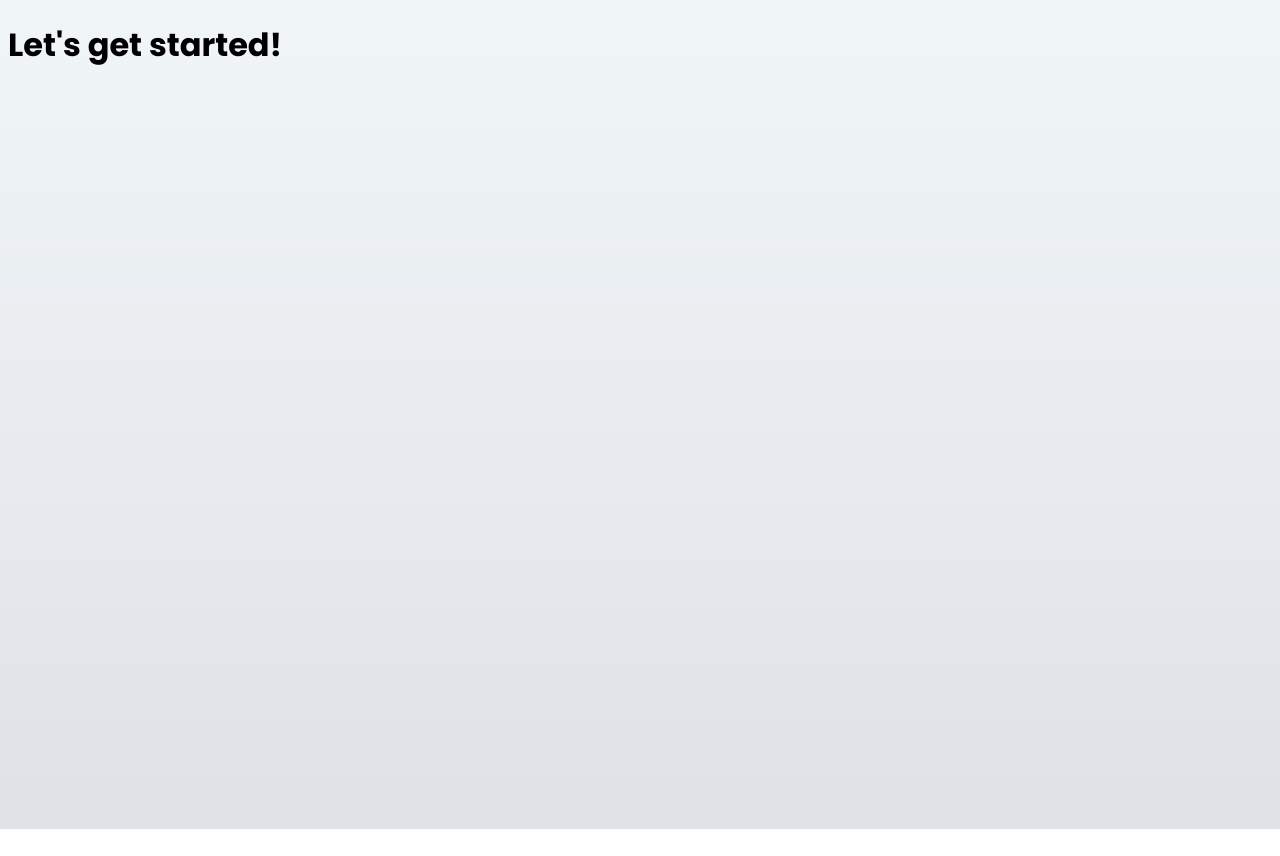
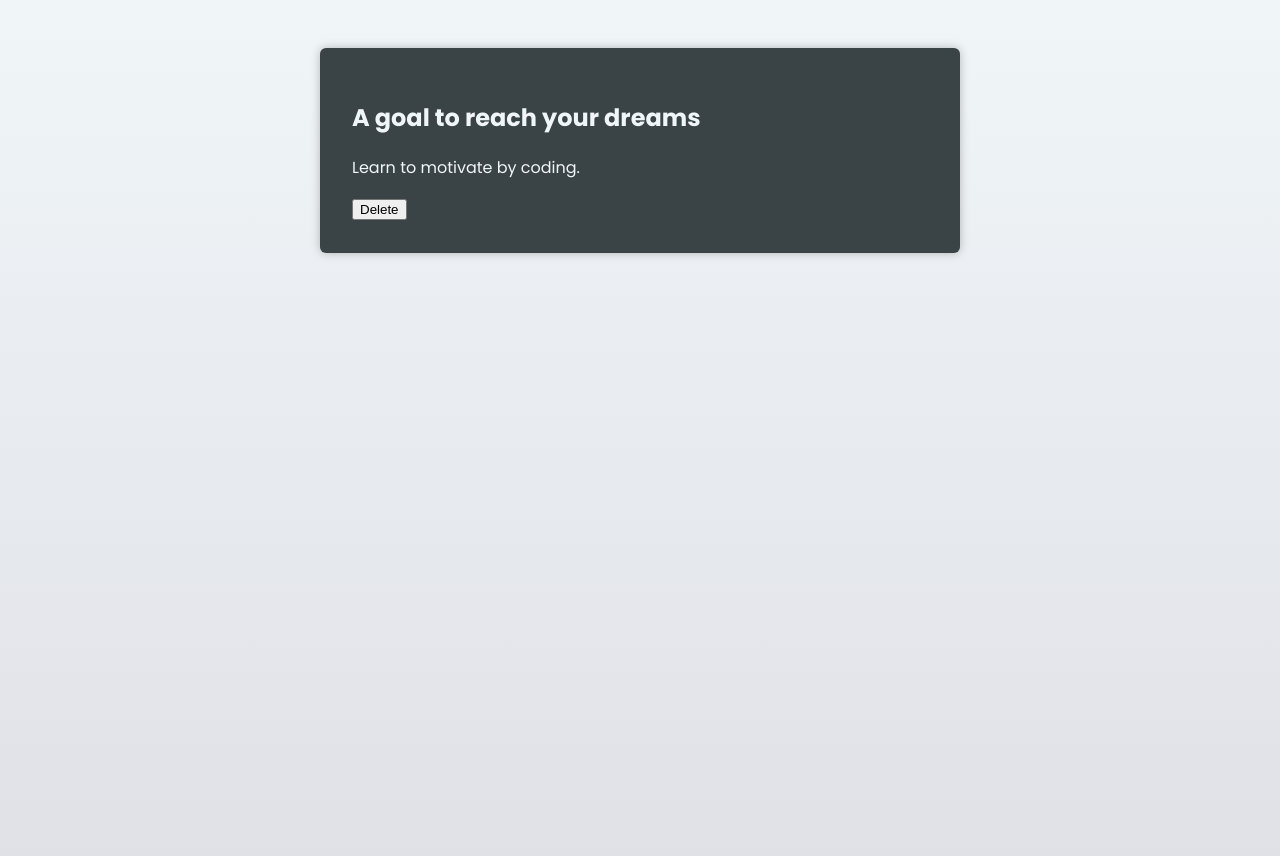
Before and after one commit to Revoj-a/Goals-App, a React (Vite) app: page / in a window 1280 px wide. Before the commit the page ends 829 px from the top, so only its background shows below. Built offline with nearby package versions, Linux system fonts and the light colour scheme; the HTML template or start-up script is replaced by a standard one.

Commit message:
Create title and description using Props

```diff
--- a/src/App.tsx
+++ b/src/App.tsx
@@ -1,3 +1,10 @@
+import CourseGoal from "./components/CourseGoal";
 export default function App() {
-  return <h1>Let's get started!</h1>;
+  return (
+    <main>
+      <CourseGoal title="A goal to reach your dreams">
+        <p>Learn to motivate by coding.</p>
+      </CourseGoal>
+    </main>
+  );
 }
--- a/src/components/CourseGoal.tsx
+++ b/src/components/CourseGoal.tsx
@@ -1,9 +1,15 @@
-const CourseGoal = () => {
+import { ReactNode } from "react";
+
+interface Props {
+  title: string;
+  children: ReactNode;
+}
+const CourseGoal = ({ title, children }: Props) => {
   return (
     <article>
       <div>
-        <h2>TITLE</h2>
-        <p>DESCRIPTION</p>
+        <h2>{title}</h2>
+        {children}
       </div>
       <button>Delete</button>
     </article>
```
